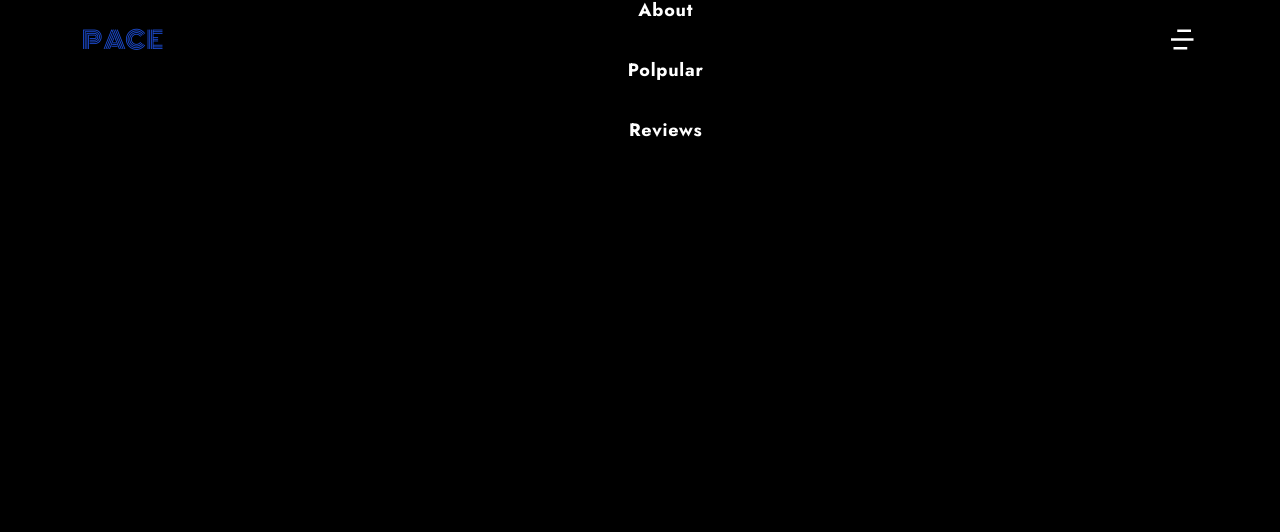
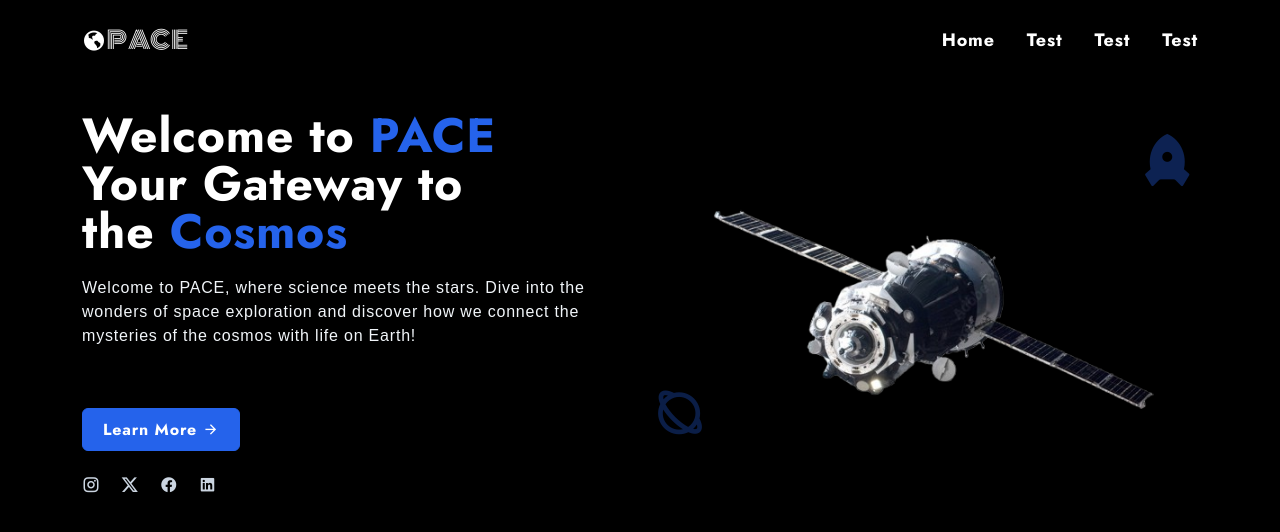
Before and after one commit to AkhilNair-ktm/PACE, a website: page index.html in a window 1280 px wide. Drawn offline with nearby package versions, Linux system fonts and the light colour scheme; files that its build step writes are made by us from their sources; a web font is replaced by a local one.

Commit message:
test commit

```diff
--- a/index.html
+++ b/index.html
@@ -27,21 +27,22 @@
     <!--~~~~~~~~~~~~~~~ Header ~~~~~~~~~~~~~~~-->
     <header id="navbar" class="bg-black fixed w-full top-0 left-0 z-50">
       <nav class="container flex items-center justify-between h-16 sm:h-20">
-        <div class="font-Monoton sm:text-2xl text-blue-700">PACE</div>
+        <div class="font-Monoton sm:text-2xl text-white">
+          <i class="ri-earth-fill"></i>PACE
+        </div>
 
         <div
           id="nav-menu"
-          class="absolute top-0 left-[-100%] min-h-[80vh] w-full bg-black/80 backdrop-blur-sm flex items-center justify-center duration-300 overflow-hidden lg:static"
+          class="absolute top-0 left-[-100%] min-h-[80vh] w-full bg-black/80 backdrop-blur-sm flex items-center justify-center duration-300 overflow-hidden lg:static lg:min-h-fit lg:bg-transparent lg:w-auto"
         >
-          <ul class="flex flex-col items-center gap-8">
+          <ul class="flex flex-col items-center gap-8 lg:flex-row">
             <li><a href="#" class="nav-link">Home</a></li>
-            <li><a href="#" class="nav-link">About</a></li>
-            <li><a href="#" class="nav-link">Polpular</a></li>
-            <li><a href="#" class="nav-link">Reviews</a></li>
+            <li><a href="#" class="nav-link">Test</a></li>
+            <li><a href="#" class="nav-link">Test</a></li>
+            <li><a href="#" class="nav-link">Test</a></li>
           </ul>
         </div>
-
-        <div class="text-xl sm:text-3xl cursor-pointer z-50">
+        <div class="text-xl sm:text-3xl cursor-pointer z-50 lg:hidden">
           <i class="ri-menu-4-fill" id="hamburger"></i>
         </div>
       </nav>
@@ -49,7 +50,66 @@
 
     <main>
       <!--~~~~~~~~~~~~~~~ Home ~~~~~~~~~~~~~~~-->
-      <section id="home"></section>
+      <section id="home">
+        <div class="container">
+          <div class="flex flex-col items-center gap-5 lg:flex-row">
+            <!-- content -->
+            <div class="w-full space-y-5 lg:w-1/2">
+              <h1>
+                Welcome to <span class="text-blue-600">PACE</span><br />
+                Your Gateway to<br />
+                the <span class="text-blue-600">Cosmos</span>
+              </h1>
+              <p class="text-slate-100 font-Mogra">
+                Welcome to PACE, where science meets the stars. Dive into the
+                wonders of space exploration and discover how we connect the
+                mysteries of the cosmos with life on Earth!
+              </p>
+
+              <div class="flex md:pt-5 lg:pt-10">
+                <button class="btn">
+                  <span>Learn More</span>
+                  <i class="ri-arrow-right-line"></i>
+                </button>
+              </div>
+              <div class="flex items-center gap-5 text-lg">
+                <i
+                  class="ri-instagram-line text-slate-300 hover:text-blue-500 duration-300 cursor-pointer"
+                ></i>
+                <i
+                  class="ri-twitter-x-fill text-slate-300 hover:text-blue-500 duration-300 cursor-pointer"
+                ></i>
+                <i
+                  class="ri-facebook-circle-fill text-slate-300 hover:text-blue-500 duration-300 cursor-pointer"
+                ></i>
+                <i
+                  class="ri-linkedin-box-fill text-slate-300 hover:text-blue-500 duration-300 cursor-pointer"
+                ></i>
+              </div>
+            </div>
+
+            <!-- image -->
+            <div class="w-full relative lg:w-1/2">
+              <img
+                src="assets/images/satellite-removebg-preview.png"
+                alt="home_image"
+              />
+
+              <!-- rocket -->
+              <div
+                class="absolute -top-10 right-0 opacity-35 animate-movingY xl:top-5"
+              >
+                <i class="ri-rocket-fill text-6xl text-blue-600"></i>
+              </div>
+              <div
+                class="absolute bottom-0 left-0 opacity-30 animate-scaleup xl:bottom-12"
+              >
+                <i class="ri-planet-line text-6xl text-blue-600"></i>
+              </div>
+            </div>
+          </div>
+        </div>
+      </section>
 
       <!--~~~~~~~~~~~~~~~ Services ~~~~~~~~~~~~~~~-->
       <div></div>
--- a/input.css
+++ b/input.css
@@ -8,9 +8,26 @@
 body{
     @apply bg-black text-white font-Jost tracking-wider;
 }
+section{
+    @apply py-20 md:py-28;
+}
+h1{
+    @apply text-3xl md:text-4xl lg:text-5xl font-bold;
+}
 .nav-link{
     @apply text-lg font-bold duration-300;
 }
 .nav-link:hover{
     @apply text-blue-600;
 }
+
+.btn{
+    @apply bg-blue-600 rounded-md border border-blue-600 px-5 py-2 duration-300;
+}
+
+.btn span{
+    @apply text-white font-bold;
+}
+.btn:hover{
+    @apply opacity-80;
+}
--- a/tailwind.config.js
+++ b/tailwind.config.js
@@ -9,13 +9,27 @@ module.exports = {
       xl: "1180px",
     },
     extend: {},
+    keyframes: {
+      move: {
+        "50%": { transform: "translateY(-1rem)" },
+      },
+      scaleup: {
+        "0%": { transform: "scale(0.8)" },
+        "50%": { transform: "scale(1)" },
+        "100%": { transform: "scale(0.8)" },
+      },
+    },
+    animation: {
+      movingY: "move 3s linear infinite",
+      scaleup: "scaleup 3s linear infinite",
+    },
     fontFamily: {
       Anton: ["Anton", "sans-serif"], // Correct fallback
       PermanentMarker: ["Permanent Marker", "sans-serif"], // Correct fallback
       Monoton: ["Monoton", "sans-serif"], // Correct fallback
       Mogra: ["Mogra", "sans-serif"], // Correct fallback
       Rubik80: ["Rubik 80s Fade", "sans-serif"],
-      Jost :["Jost","serif"]
+      Jost: ["Jost", "serif"],
     },
     container: {
       center: true,
```
Also changed, not shown: assets/images/satellite-removebg-preview.png (added), assets/images/satellite.jpg (added), output.css (added).
